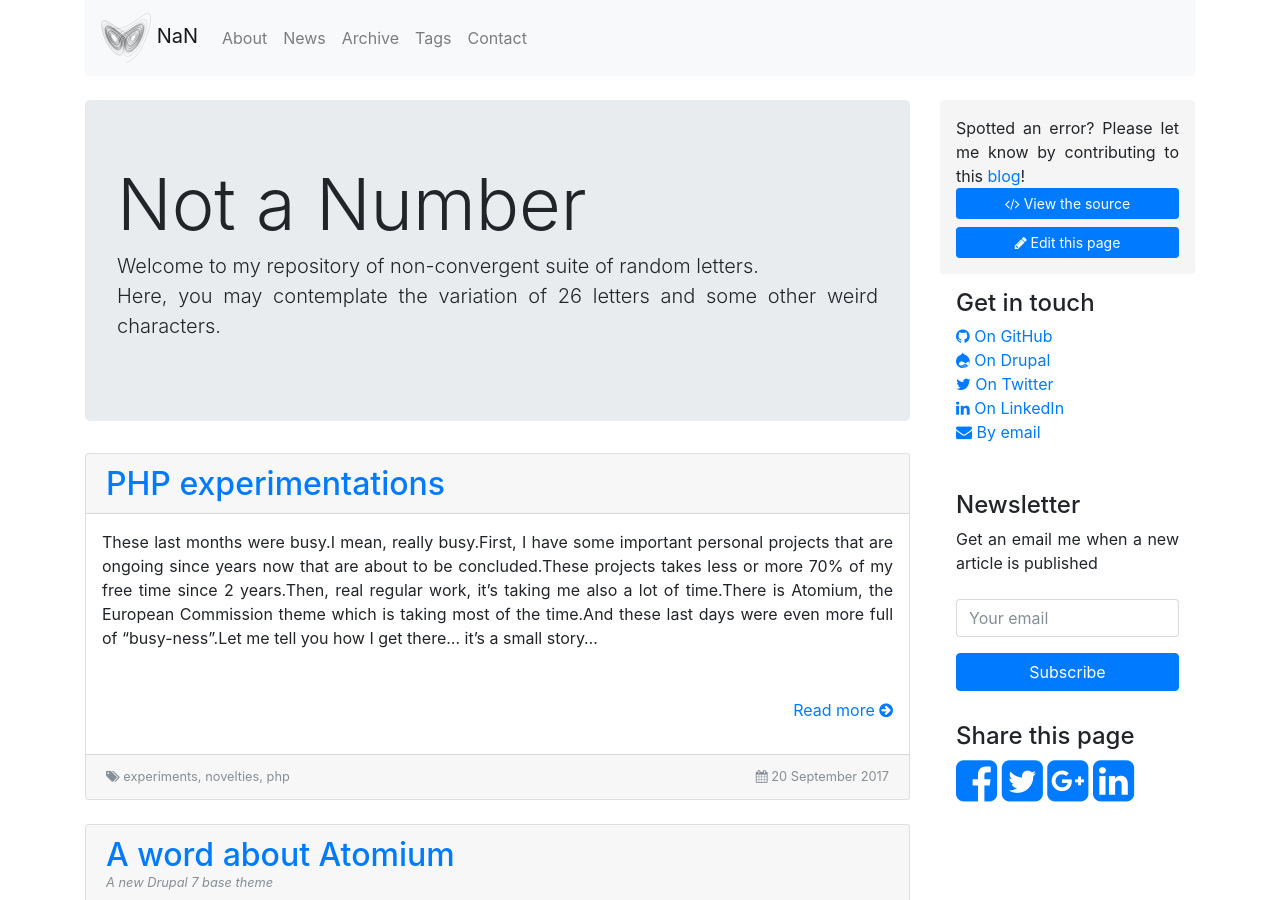
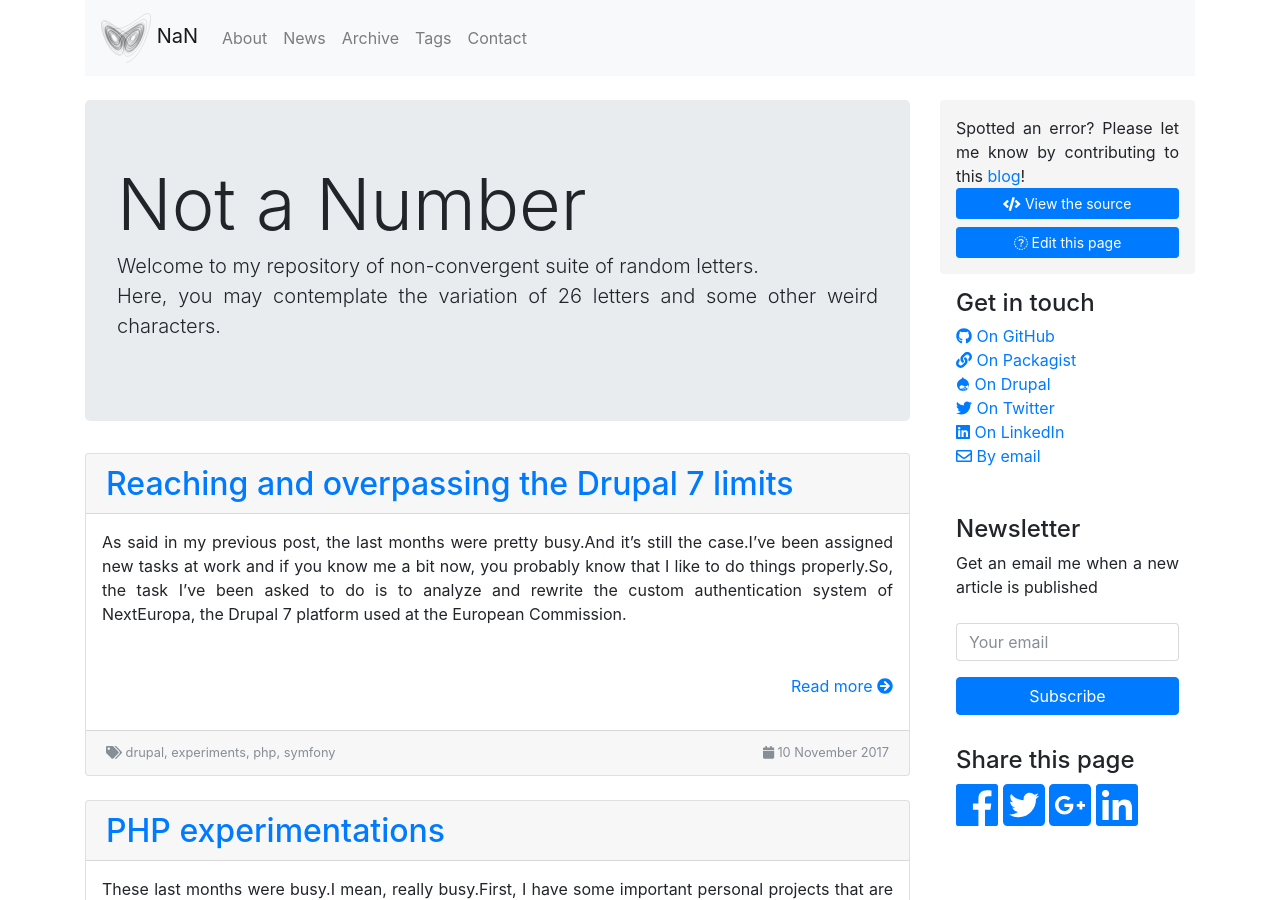
Before and after one commit to drupol/not-a-number.io, a Jekyll site: the page built from index.md, in a window 1280 px wide and 900 px high. Built offline with Jekyll 4.4.1, drawn with Linux system fonts in a browser that asks for light colours; nearby versions of some CDN libraries; some of the changed lines change nothing that is shown.

Commit message:
New article.

```diff
--- a/_config.yml
+++ b/_config.yml
@@ -34,7 +34,7 @@ gems: ["jekyll-sitemap", "jekyll-seo-tag", "jekyll-gist", "jekyll-github-metadat
 
 # All Jekyll-Bootstrap specific configurations are namespaced into this hash
 #
-JB :
+JB:
   version : 0.3.0
 
   # All links will be namespaced by BASE_PATH if defined.
--- a/_layouts/default.html
+++ b/_layouts/default.html
@@ -13,7 +13,7 @@
     <script src="//html5shim.googlecode.com/svn/trunk/html5.js"></script>
     <![endif]-->
     <link rel="shortcut icon" type="image/x-icon" href="{{ '/favicon.ico' | prepend: site.baseurl }}" >
-    <link href="//maxcdn.bootstrapcdn.com/font-awesome/4.7.0/css/font-awesome.min.css" rel="stylesheet" integrity="sha384-wvfXpqpZZVQGK6TAh5PVlGOfQNHSoD2xbE+QkPxCAFlNEevoEH3Sl0sibVcOQVnN" crossorigin="anonymous">  <script src="//code.jquery.com/jquery-3.1.1.slim.min.js" integrity="sha384-A7FZj7v+d/sdmMqp/nOQwliLvUsJfDHW+k9Omg/a/EheAdgtzNs3hpfag6Ed950n" crossorigin="anonymous"></script>
+    <script defer src="https://use.fontawesome.com/releases/v5.0.1/js/all.js"></script>
     <link rel="stylesheet" href="//cdnjs.cloudflare.com/ajax/libs/twitter-bootstrap/4.0.0-beta/css/bootstrap.min.css" integrity="sha256-m/h/cUDAhf6/iBRixTbuc8+Rg2cIETQtPcH9D3p2Kg0=" crossorigin="anonymous" />
     <script src="//cdnjs.cloudflare.com/ajax/libs/tether/1.4.0/js/tether.min.js" integrity="sha384-DztdAPBWPRXSA/3eYEEUWrWCy7G5KFbe8fFjk5JAIxUYHKkDx6Qin1DkWx51bBrb" crossorigin="anonymous"></script>
     <script src="//cdnjs.cloudflare.com/ajax/libs/twitter-bootstrap/4.0.0-beta/js/bootstrap.min.js" integrity="sha256-DiWJXXyq81WlPRnDfGmgYZj2aOVCKyEdJ1l+2TmDuAs=" crossorigin="anonymous"></script>
@@ -47,11 +47,12 @@
             <div class="sidebar-module">
                 <h4>Get in touch</h4>
                 <ol class="list-unstyled">
-                    <li><a href="https://github.com/drupol"><i class="fa fa-github" aria-hidden="true"></i> On GitHub</a></li>
-                    <li><a href="https://www.drupal.org/u/pol"><i class="fa fa-drupal" aria-hidden="true"></i> On Drupal</a></li>
-                    <li><a href="https://twitter.com/drupol"><i class="fa fa-twitter" aria-hidden="true"></i> On Twitter</a></li>
-                    <li><a href="https://www.linkedin.com/in/poldellaiera/"><i class="fa fa-linkedin" aria-hidden="true"></i> On LinkedIn</a></li>
-                    <li><a href="/contact"><i class="fa fa-envelope" aria-hidden="true"></i> By email</a></li>
+                    <li><a href="https://github.com/drupol"><i class="fab fa-github" aria-hidden="true"></i> On GitHub</a></li>
+                    <li><a href="https://packagist.org/packages/drupol/"><i class="fas fa-link" aria-hidden="true"></i> On Packagist</a></li>
+                    <li><a href="https://www.drupal.org/u/pol"><i class="fab fa-drupal" aria-hidden="true"></i> On Drupal</a></li>
+                    <li><a href="https://twitter.com/drupol"><i class="fab fa-twitter" aria-hidden="true"></i> On Twitter</a></li>
+                    <li><a href="https://www.linkedin.com/in/poldellaiera/"><i class="fab fa-linkedin" aria-hidden="true"></i> On LinkedIn</a></li>
+                    <li><a href="/contact"><i class="far fa-envelope" aria-hidden="true"></i> By email</a></li>
                 </ol>
             </div>
 
@@ -72,10 +73,10 @@
             <div class="sidebar-module">
                 <h4>Share this page</h4>
                 {% assign url =  site.production_url | append: page.url %}
-                <a href="http://www.facebook.com/sharer/sharer.php?u={{ url | cgi_escape }}" target="_blank"><i class="fa fa-facebook-square fa-3x"></i></a>
-                <a href="https://twitter.com/intent/tweet?text={% if page.twitter_text %}{{ page.twitter_text | cgi_escape }}{% else %}{{ page.title | cgi_escape }}{% endif %}&url={{ url | cgi_escape }}{% if page.twitter_tags %}&hashtags={{ page.twitter_tags | cgi_escape }}{% endif %}" target="_blank"><i class="fa fa-twitter-square fa-3x"></i></a>
-                <a href="https://plus.google.com/share?url={{ url | cgi_escape }}" target="_blank"><i class="fa fa-google-plus-square fa-3x"></i></a>
-                <a href="http://www.linkedin.com/shareArticle?title={{ page.title | cgi_escape }}&url={{ url | cgi_escape }}" target="_blank"><i class="fa fa-linkedin-square fa-3x"></i></a>
+                <a href="http://www.facebook.com/sharer/sharer.php?u={{ url | cgi_escape }}" target="_blank"><i class="fab fa-facebook fa-3x"></i></a>
+                <a href="https://twitter.com/intent/tweet?text={% if page.twitter_text %}{{ page.twitter_text | cgi_escape }}{% else %}{{ page.title | cgi_escape }}{% endif %}&url={{ url | cgi_escape }}{% if page.twitter_tags %}&hashtags={{ page.twitter_tags | cgi_escape }}{% endif %}" target="_blank"><i class="fab fa-twitter-square fa-3x"></i></a>
+                <a href="https://plus.google.com/share?url={{ url | cgi_escape }}" target="_blank"><i class="fab fa-google-plus-square fa-3x"></i></a>
+                <a href="http://www.linkedin.com/shareArticle?title={{ page.title | cgi_escape }}&url={{ url | cgi_escape }}" target="_blank"><i class="fab fa-linkedin fa-3x"></i></a>
             </div>
 
         </div><!-- /.blog-sidebar -->
--- /dev/null
+++ b/_posts/dev/2017-11-10-reaching-and-overpassing-the-Drupal-limits.md
@@ -0,0 +1,177 @@
+---
+layout: post
+category : dev, drupal
+title: "Reaching and overpassing the Drupal 7 limits"
+tags : [php, experiments, drupal, symfony]
+image: /assets/images/posts/326044514_cedf60b870_b.jpg
+image_copyrights: 'Image from <a href="https://www.flickr.com/photos/98063470@N00/326044514">FlickR</a> under CC licence.'
+---
+{% include JB/setup %}
+
+As said in [my previous post]({% post_url 2017-09-20-PHP-experimentations %}), the last months were pretty busy.
+
+And it's still the case.
+
+I've been assigned new tasks at work and if you know me a bit now, you probably know that I like to do things properly.
+
+So, the task I've been asked to do is to analyze and rewrite the custom authentication system of [NextEuropa](https://github.com/drupol/platform-dev), the Drupal 7 platform used at the European Commission.
+
+<!--break-->
+
+## Introduction
+
+To give a bit of context about NextEuropa, there are around 175 websites using it.
+One team to develop "_the Core team_" which I'm part of and one team to maintain it "_the Core support team_".
+
+9 developers, from 29 to 44, we are aged on average around 38.2 years old.
+
+Some of us have different backgrounds, not necessarily in IT, not necessarily in PHP.
+Some of us have from 1 month to 12 years of "_Drupal-ing_" behind.
+
+We can say that we are a bunch of passionate developers and even if sometimes we do not agree, we are in overall a very good and charming team.
+
+Unfortunately, even if sometimes coding and finding the best way to reach the goal and meet all the expectations is hard,
+dealing with all points of view and habits of the colleagues can be even more complex, but this is why work is called '_work_' I guess.
+
+And a part of the a developer's job is to let others know why a decision in the development of a project has been made,
+but it's also his job to explain why it wasn't.
+
+In the following projects, I mostly worked alone, and sometimes it was a bit hard to introduce new development concepts to my colleagues.
+
+But it's part of my job to let them know that we should use this tool because of this or that.
+
+Anyway, for those who might say: "_Again a Drupal 7 post_", "_Drupal 7 is dead, wake up!_", I would reply that I'm aware of it since a long time ago, so please, bear with me.
+
+The thing is that we are still working with D7 at work... and I have to accomodate.
+Nevertheless, I promise to my readers that the next blog post will not be about Drupal 7, nor Drupal 8.
+
+## Technical part
+
+So recently, I've started to check out how was working the custom authentication in NextEuropa.
+
+Basically, the authentication is relying on a [CAS](https://en.wikipedia.org/wiki/Central_Authentication_Service) server that authenticate the user credentials.
+
+Nowadays, CAS authentication is not that widespread on the net, [OpenID](https://en.wikipedia.org/wiki/OpenID) and [oAuth](https://en.wikipedia.org/wiki/OAuth) has taken most of the seats.
+
+Technically, it's not hard to understand how it works, I will try to explain it.
+
+When a user wants to authenticate on NextEuropa, the user is redirected to the CAS server called ECAS, it's a customized version of a CAS server, renammed ECAS.
+The redirection URL must contain a "_service url_" parameter. It will be needed to redirect the user to when the authentication is done.
+
+So, when the user arrives on ECAS, he has to provide a valid username and password.
+
+When authenticated, ECAS redirect the user to the "_service url_" sent as parameter, but with a unique specific token in a `GET` parameter: `ticket`.
+
+At this point the user is authenticated on ECAS, but not on the site he comes from.
+
+In order to do that, the site will need to send an internal request(_server side_) to ECAS with the `ticket` received as a `GET` parameter.
+
+This is a one-time token ticket and it can only be used once to authenticate the user.
+
+If the internal request to authenticate the user has been successful, you can grant access to the user, he's authenticated on both sides.
+
+So, basically that's it, it's one of the way to use the CAS protocol. There are other ways, but I won't go further here, maybe in another blog post.
+
+## Development
+
+At the European Commission, when we start to develop something new, we like it to be reliable, maintainable, sustainable and testable.
+
+That's a lot, but with the latest years progress in PHP and all those libraries around, it's fully possible.
+
+Prior doing this, we also like to check on the net if something similar could do the job properly.
+
+Unfortunately, in our case there were no library that could help us doing such a task.
+
+We took the decision to write our own authentication library, that's how **EuLogin** was born.
+
+I started to write EuLogin as a PoC to test if everything was ok.
+
+Unfortunately, I was unable to test the library properly because ECAS, for security reason, can only authenticate specific European Commission websites AND any site on http://127.0.0.1/, all the others are blocked for obvious security reasons.
+
+The challenges around this project are:
+
+- Find a way to test the library quickly without the need to setup a particular development environment.
+- Let my colleagues hook into the development quickly, but just cloning the repository and without creating specific webserver configuration.
+- Make it fully "_testable_" on Travis, at each commit.
+
+"_But how to test a library that's relying on an external service ???_"
+
+The idea is the following.
+
+How about including a client app '_Symfony demo client app_' that can be started with the very useful internal web server of PHP.
+
+By default, the url of the app would be `http://127.0.0.1:8000/`, this way I can test the ECAS authentication without updating our own personal dev environments.
+
+I can setup a very basic client application(_or site_) and I can authenticate on ECAS in just one minute.
+
+## Where pCAS is coming from
+
+Days after days, I improved the library, then improved the demo client app, then reiterate that process many times... until...
+
+Until I found out that the every components of library was so abstracted that it could fit for authenticate to any CAS server, not only to ECAS from the European Commission, by just updating the YAML config file.
+
+This is how the EuLogin got renamed in **[pCAS](https://github.com/drupol/pcas)**.
+
+## Emotional lift
+
+Frustrated of not being able to test the library without an Internet connection, I started to think about a way to work on this, without being connected.
+
+Just like I did the client app '_Symfony demo client app_', I did a server app '_Symfony demo server app_'.
+
+The server app has to be started just like the client app.
+
+By doing this, an Internet connection is no more needed to test the library and write proper tests.
+
+Of course, the server has to "_mock_" the behavior of a real CAS server and it was not hard to implement.
+
+## Drupal integration
+
+As NextEuropa is in Drupal 7, I needed to provide a proof of concept that pCAS could be integrated with it.
+
+I wrote a very simple Drupal 7 module... and I was surprised that I had issue.
+
+### Session
+
+Drupal 7 is relying on the database to store the user session. pCAS is relying on files, the default.
+
+As pCAS's session component can be customized, I wrote a Symfony's session service that uses the Drupal API for handling sessions.
+
+And _voila_!, you can find [drupal7 Session Services](https://github.com/drupol/drupal7_session_services)([Packagist](https://packagist.org/packages/drupol/drupal7_session_services)) and uses the Drupal session in pCAS, set and get session variables and share them with Drupal.
+
+### Logging
+
+Drupal 7 has its own very useful logging system through the watchdog API, but pCAS is using any [PSR-3 logging system](http://www.php-fig.org/psr/psr-3/).
+
+This is how I wrote [drupal7 PSR3 Watchdog](https://github.com/drupol/drupal7_psr3_watchdog)([Packagist](https://packagist.org/packages/drupol/drupal7_psr3_watchdog)).
+
+This small bridge library to use Drupal's watchdog as a logger in any PHP library, using PSR-3 standard.
+
+It also provides an already made logger for [Monolog](https://github.com/Seldaek/monolog), the "_de-facto_" standard library when it comes to logging in PHP.
+
+### HTTP requests
+
+Drupal 7 uses it's own unique function to do HTTP requests, pCAS is relying on [HTTPlug](http://httplug.io/) and uses [PSR-7](http://www.php-fig.org/psr/psr-7/) everywhere.
+
+At work, countless of discussions arises because of HTTPlug and its use. Understanding the basis of abstraction in developments is a key to understand its real value.
+
+In NextEuropa, we're trying "_to eat our own dog food_" and for many other reasons we try to avoid including external libraries, just what we need.
+
+Instead of relying on an external libraries like [Guzzle](https://github.com/guzzle/guzzle), we could use Drupal's internal function for doing requests... unfortunately, it's not using PSR-7 and thus, unusable in pCAS (_and almost anywhere else by the way_).
+
+So, the idea was already in my head... let's build another bridge library that could use the Drupal's internal function for requests and use PSR-7 for its Request and Response messages.
+
+This is how I wrote [drupal7 HTTP Client](https://github.com/drupol/drupal7_http_client)([Packagist](https://packagist.org/packages/drupol/drupal7_http_client)).
+
+When it's installed in Drupal 7 and if you use HTTPlug, then you do not need any external library to do HTTP requests.
+
+## To summarize
+
+By doing all of this, I did something I wanted to do since a long time ago: learn the depths of [Symfony](http://symfony.com/) and see how deep we can go.
+
+I've also learned Symfony Flex and I really enjoy it, it's so clear, fast and clean ... I can't think of any other framework to start new projects now.
+
+"_green-development_", "_eco-programming_"; call it whatever you want, is very important and code re-usability is the key for an overall better code quality.
+
+At work, reusability is a way to raise the average common knowledge across the team and allows us to focus on improving them step by step instead of going all azimut.
+
+It forces us to improve our code and to contribute back to our beloved Open Source community.
```
Also changed, not shown: Gemfile.lock, assets/images/posts/326044514_cedf60b870_b.jpg (added).
